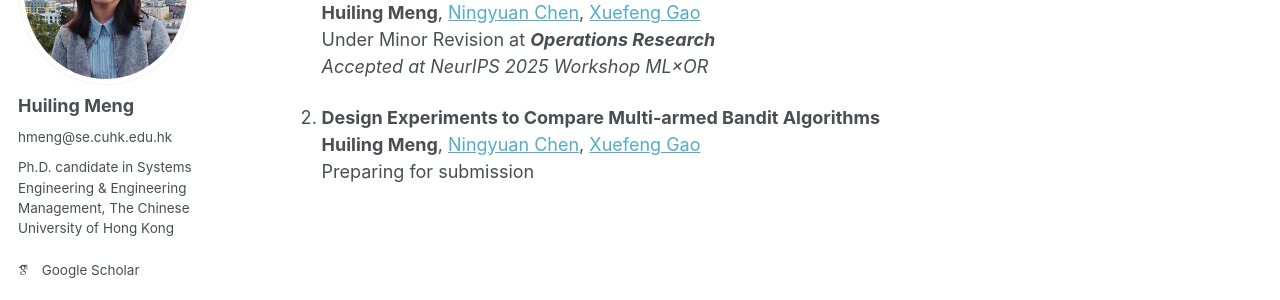
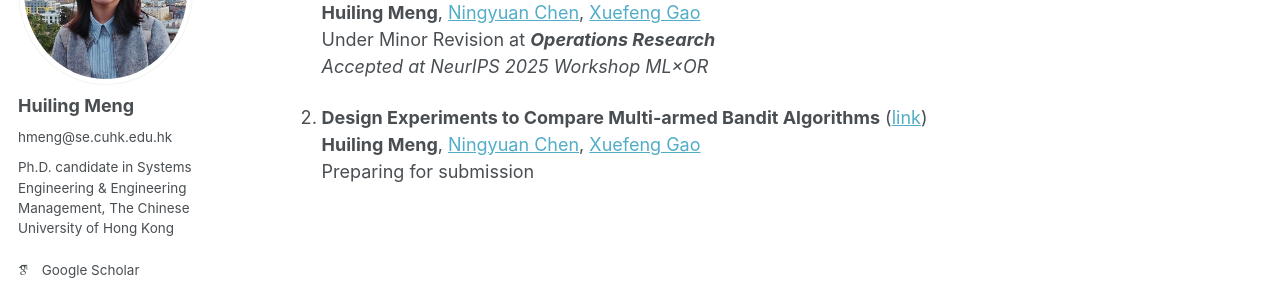
Before and after one commit to huilingmeng/huilingmeng.github.io, a Jekyll site: the page built from _pages/research.md, in a window 1280 px wide. Shown: the part 202-502 px from the top of the page. Built offline with Jekyll 4.4.1, drawn with Linux system fonts in a browser that asks for light colours; some web fonts are replaced; a script bundle is joined from its source files by our own code; library files that are not in the unit come from our copies.

Commit message:
Add link to multi-armed bandit research paper
Added a link to the research paper on multi-armed bandit algorithms.

```diff
--- a/_pages/research.md
+++ b/_pages/research.md
@@ -11,6 +11,6 @@ author_profile: true
    Under Minor Revision at ***Operations Research***
    *Accepted at NeurIPS 2025 Workshop ML×OR*
 
-2. **Design Experiments to Compare Multi-armed Bandit Algorithms**
+2. **Design Experiments to Compare Multi-armed Bandit Algorithms** ([link](https://arxiv.org/abs/2406.05358))
    **Huiling Meng**, [Ningyuan Chen](http://individual.utoronto.ca/ningyuanchen), [Xuefeng Gao](https://www1.se.cuhk.edu.hk/~xfgao/)
    Preparing for submission
```
